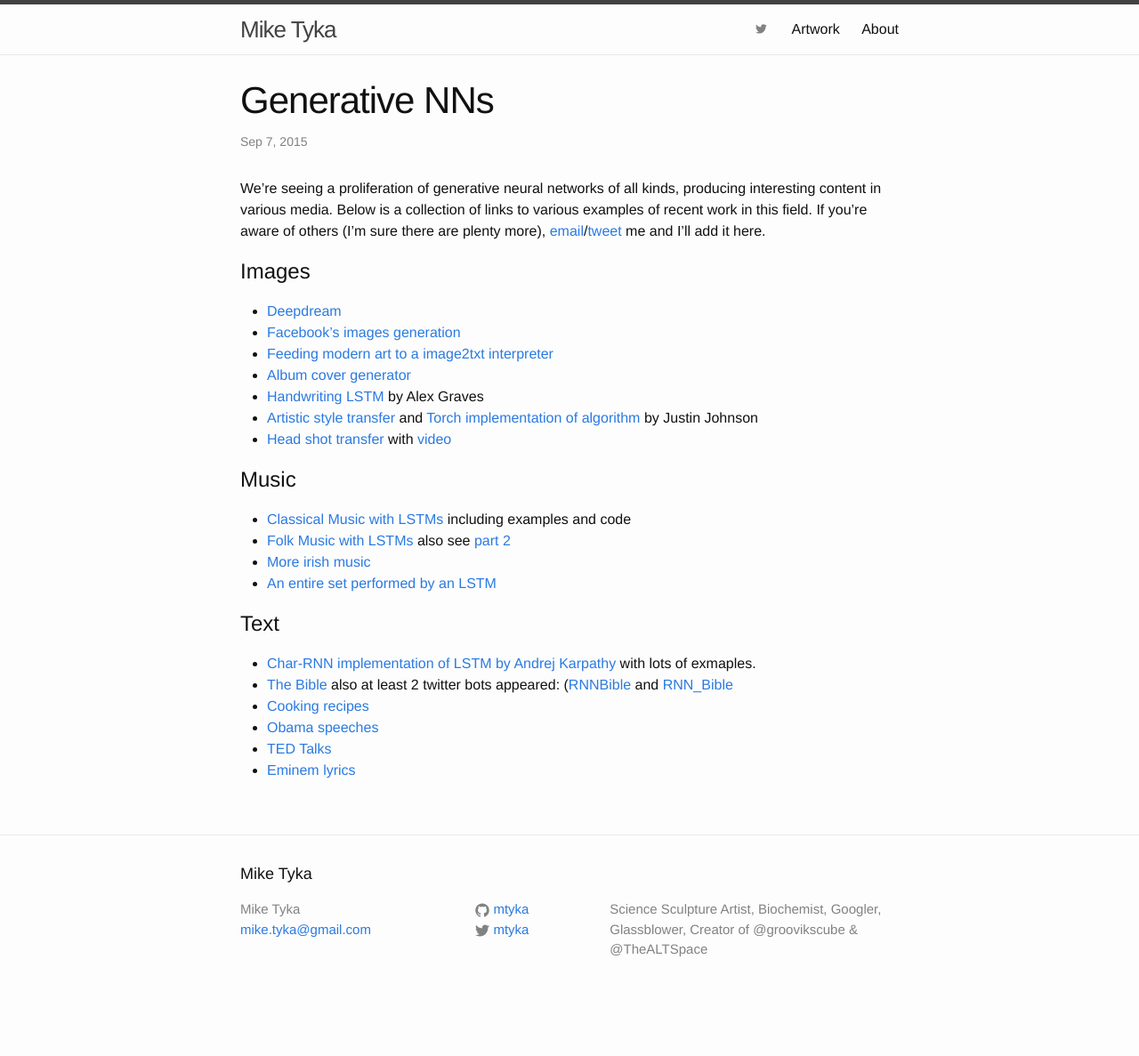
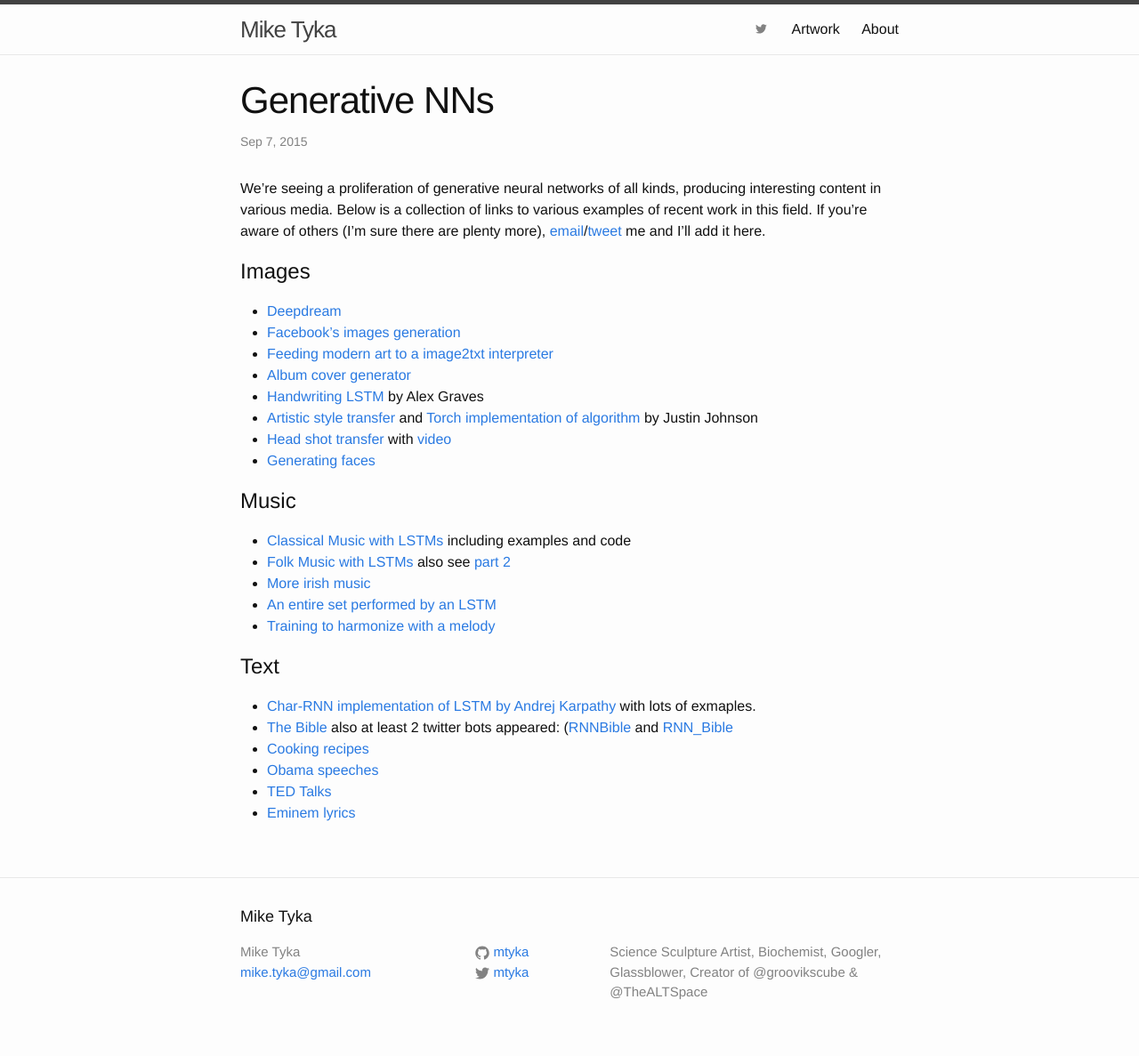
Before and after one commit to mtyka/mtyka.github.io, a Jekyll site: the page built from _posts/2015-09-01-generative-nns.markdown, in a window 1280 px wide. Shown: the whole page at 89% size. Built offline with Jekyll 4.4.1, drawn with Linux system fonts in a browser that asks for light colours; before the commit the page ends 1139 px from its top, so only the background shows below that.

Commit message:
More links to generative work

```diff
--- a/_posts/2015-09-01-generative-nns.markdown
+++ b/_posts/2015-09-01-generative-nns.markdown
@@ -16,6 +16,7 @@ We're seeing a proliferation of generative neural networks of all kinds, produci
   * [Handwriting LSTM](http://www.cs.toronto.edu/~graves/handwriting.cgi) by Alex Graves
   * [Artistic style transfer](http://arxiv.org/pdf/1508.06576v1.pdf) and [Torch implementation of algorithm](https://github.com/jcjohnson/neural-style) by Justin Johnson
   * [Head shot transfer](http://people.csail.mit.edu/yichangshih/portrait_web/) with [video](https://t.co/kkZGdlmx8Q)
+  * [Generating faces](https://twitter.com/AlecRad/status/644028846925324288)
 
 # Music
 
@@ -23,6 +24,7 @@ We're seeing a proliferation of generative neural networks of all kinds, produci
   * [Folk Music with LSTMs](https://highnoongmt.wordpress.com/2015/08/15/deep-learning-for-assisting-the-process-of-music-composition-part-4/) also see [part 2](https://highnoongmt.wordpress.com/2015/05/22/lisls-stis-recurrent-neural-networks-for-folk-music-generation/)
   * [More irish music](https://soundcloud.com/seaandsailor/sets/char-rnn-composes-irish-folk-music)
   * [An entire set performed by an LSTM](http://www.eecs.qmul.ac.uk/~sturm/research/RNNIrishTrad/index.html)
+  * [Training to harmonize with a melody](http://web.mit.edu/felixsun/www/neural-music.html)
 
 # Text
 
```
